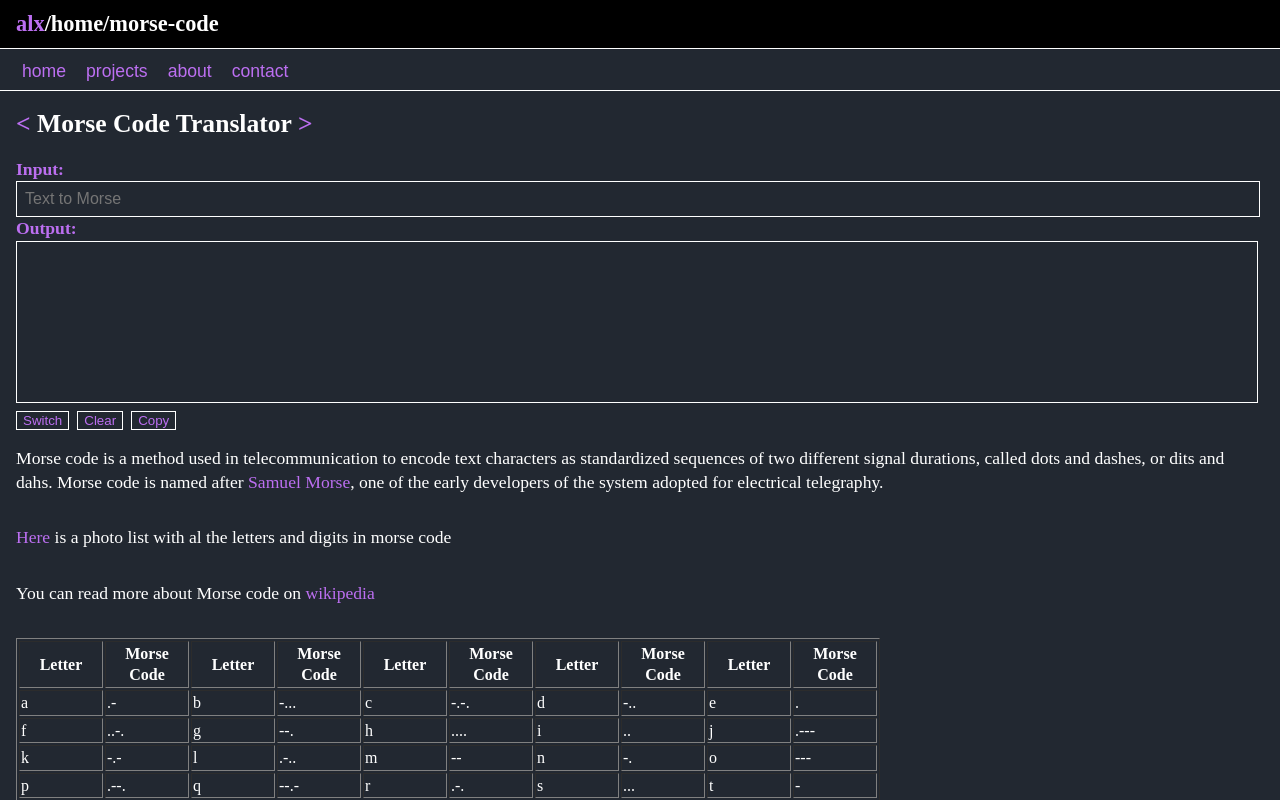
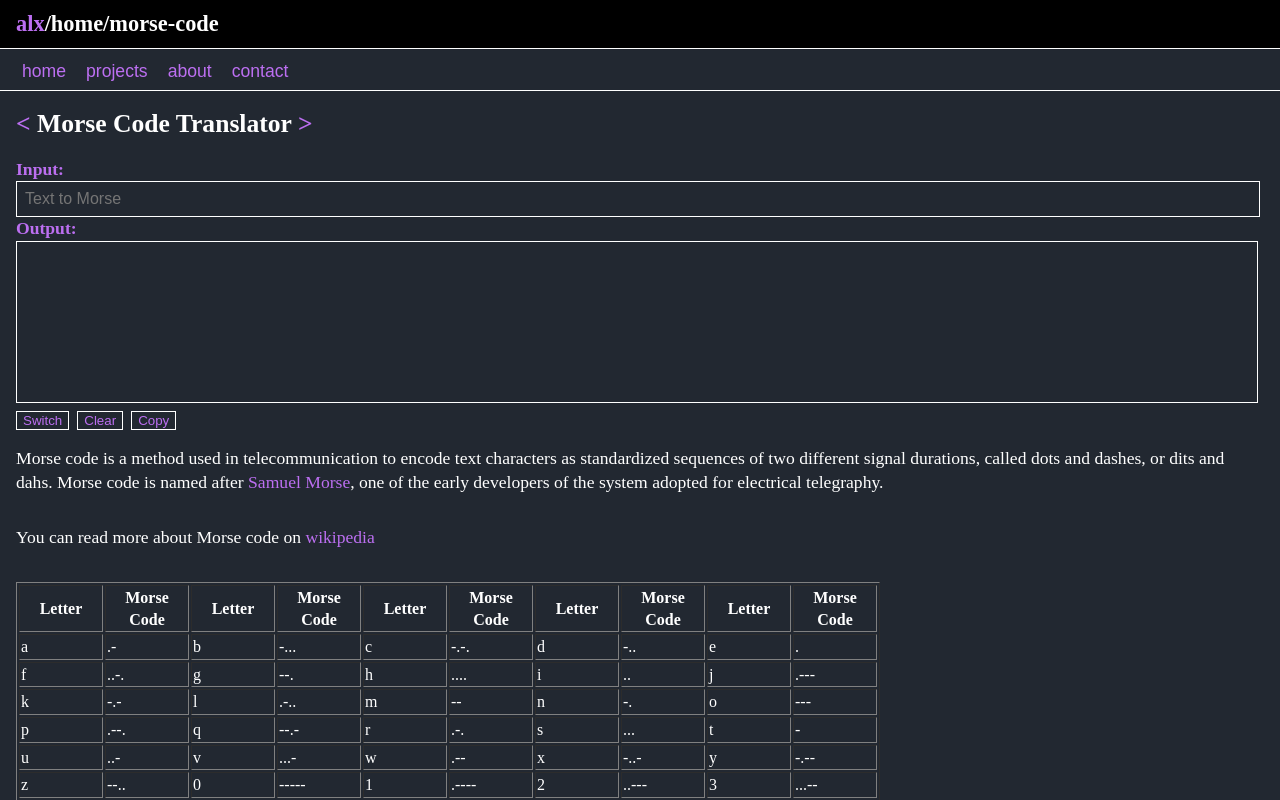
Before and after one commit to AlexCtg5/Personal-Website, a React (Create React App) app: page /home/morse-code in a window 1280 px wide. Shown: the top 800 px of the page. Built offline with nearby package versions, Linux system fonts and the light colour scheme.

Commit message:
removed one p from morse page

```diff
--- a/src/Pages/MorseCode.js
+++ b/src/Pages/MorseCode.js
@@ -224,12 +224,6 @@ export default function MorseCode() {
               telegraphy.
             </p>
             <p>
-              <a href="https://en.wikipedia.org/wiki/Morse_code#/media/File:International_Morse_Code.svg">
-                Here
-              </a>{" "}
-              is a photo list with al the letters and digits in morse code{" "}
-            </p>
-            <p>
               You can read more about Morse code on{" "}
               <a href="https://en.wikipedia.org/wiki/Morse_code">wikipedia</a>
             </p>
--- a/src/styles/MorseCode.css
+++ b/src/styles/MorseCode.css
@@ -65,6 +65,11 @@
   font-size: 1rem;
   color: white;
   margin-left: 1rem;
+  margin-top: 1rem;
+}
+
+#xyz {
+  margin-top: 1rem;
 }
 
 table th {
```
